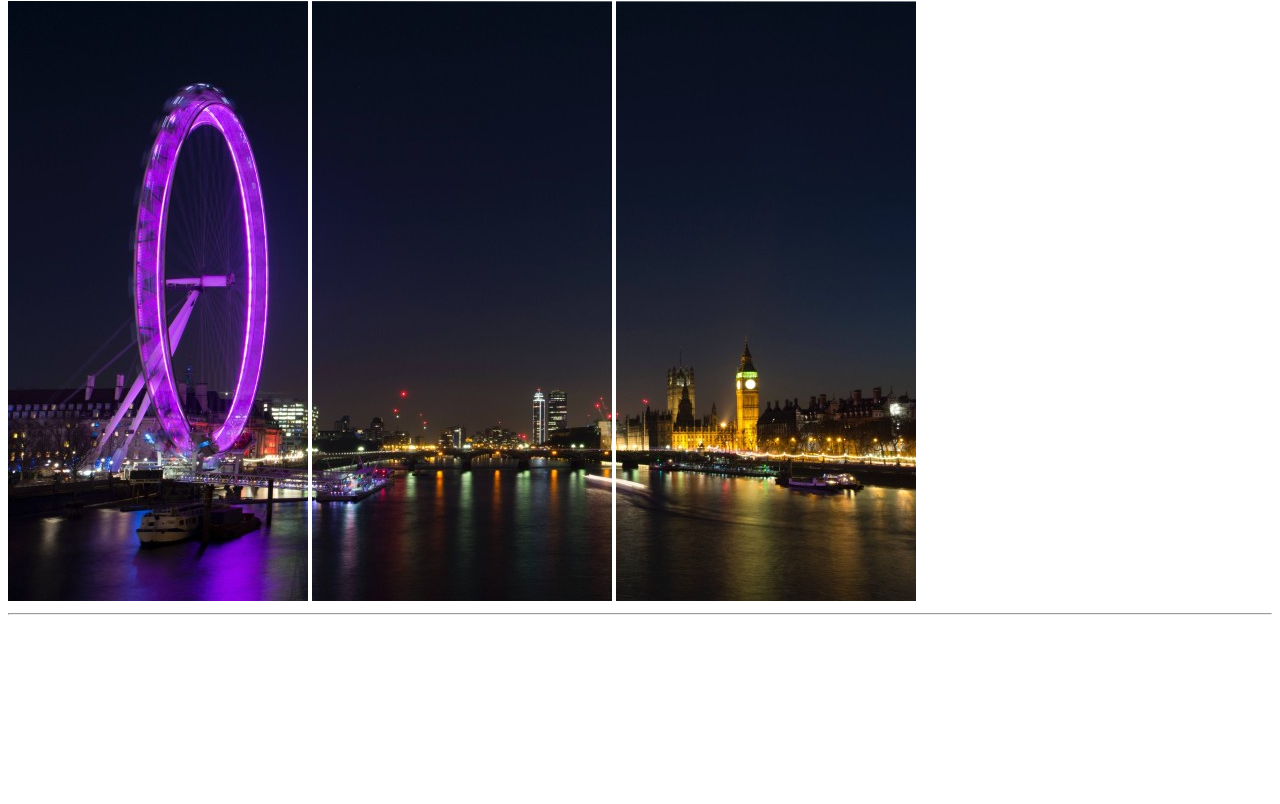
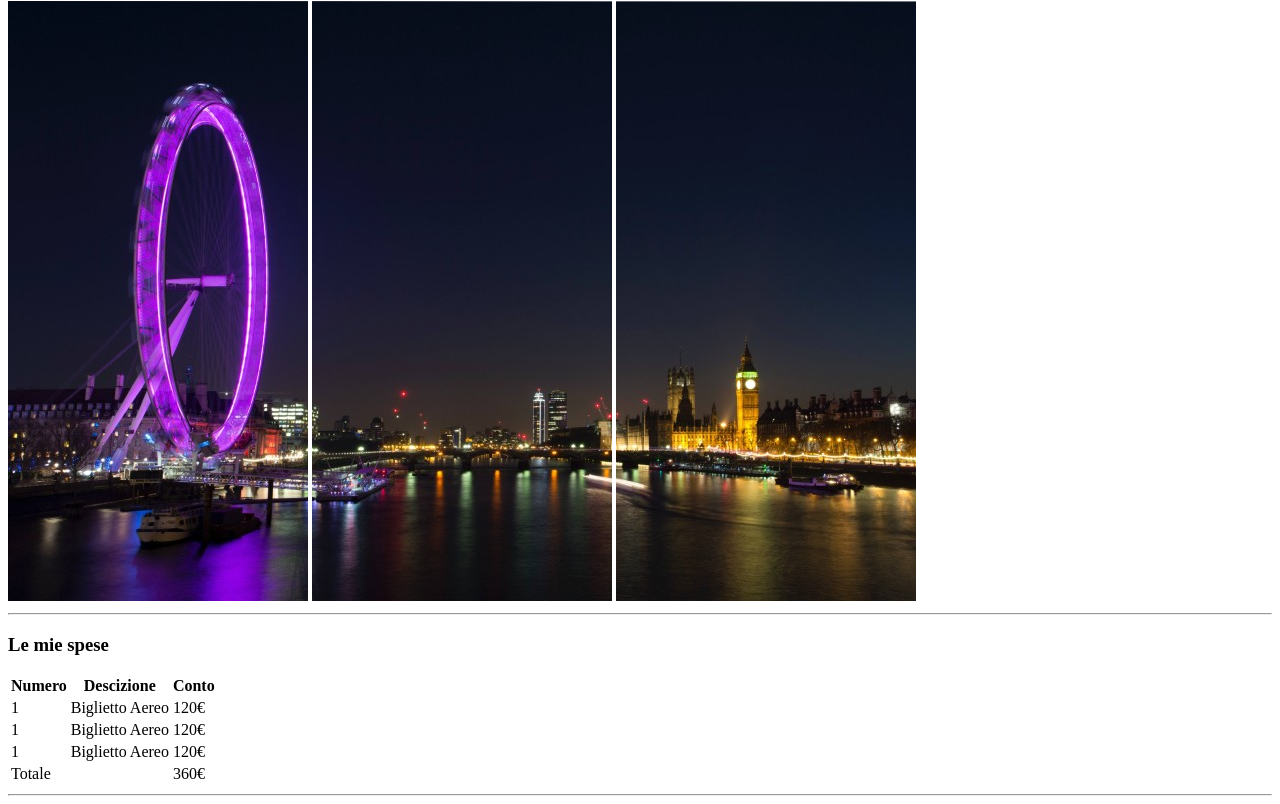
Before and after one commit to DorinVieru/html-london-trip, a plain HTML site: page index.html in a window 1280 px wide. Shown: the part 79-883 px from the top of the page. Before the commit the page ends 800 px from the top, so only its background shows below. Drawn offline with Linux system fonts and the light colour scheme.

Commit message:
Complete section con tabella

```diff
--- a/index.html
+++ b/index.html
@@ -18,6 +18,44 @@
 
     <!-- MAIN -->
         <!-- SECTION CON TABELLA -->
+            <h3>Le mie spese</h3>
+            <section>
+                <div>
+                    <table>
+                        <thead>
+                            <tr>
+                                <th>Numero</th>
+                                <th>Descizione</th>
+                                <th>Conto</th>
+                            </tr>
+                        </thead>
+                        <tbody>
+                            <tr>
+                                <td>1</td>
+                                <td>Biglietto Aereo</td>
+                                <td>120&euro;</td>
+                            </tr>
+                            <tr>
+                                <td>1</td>
+                                <td>Biglietto Aereo</td>
+                                <td>120&euro;</td>
+                            </tr>
+                            <tr>
+                                <td>1</td>
+                                <td>Biglietto Aereo</td>
+                                <td>120&euro;</td>
+                            </tr>
+                        </tbody>
+                        <tfoot>
+                            <tr>
+                                <td colspan="2">Totale</td>
+                                <td>360&euro;</td>
+                            </tr>
+                        </tfoot>
+                    </table>
+                </div>
+            </section>
+            <hr>
 
         <!-- SECTION CON LISTA COSE DA FARE -->
 
```
